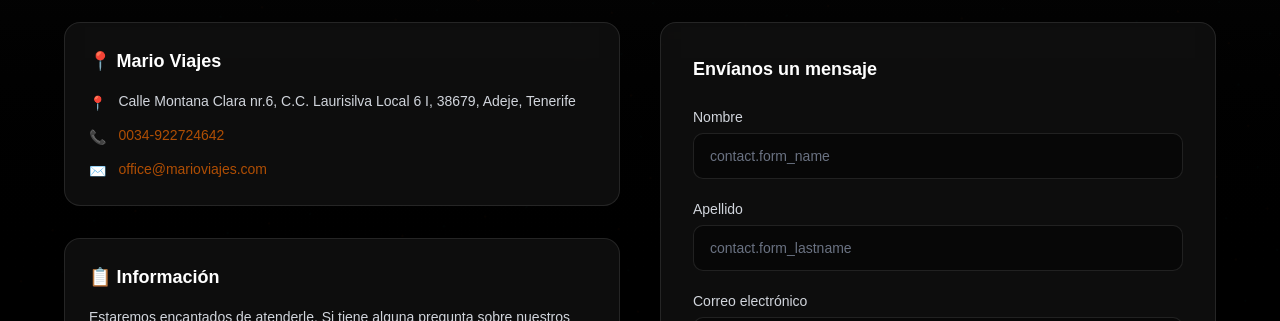
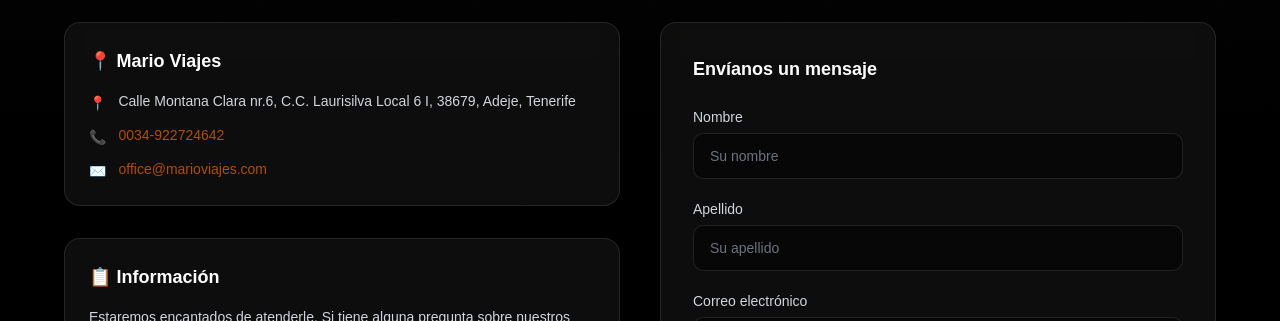
Before and after one commit to dispeakble/rake-cms, a Next.js app: page / in a window 1280 px wide. Shown: the part 5140-5461 px from the top of the page. Built offline with nearby package versions, Linux system fonts and the light colour scheme; no server answers.

Commit message:
fix: contact form placeholder keys in static Contact.tsx

```diff
--- a/src/components/theme/Contact.tsx
+++ b/src/components/theme/Contact.tsx
@@ -112,7 +112,7 @@
                 <label className="mb-1.5 block text-sm font-medium text-gray-300">{t("contact.form_name_label")}</label>
                 <motion.input
                   type="text"
-                  placeholder={t("contact.form_name")}
+                  placeholder={t("contact.form_name_placeholder")}
                   whileFocus={{ scale: 1.01 }}
                   className="w-full rounded-lg border border-white/10 bg-black/40 px-4 py-3 text-sm text-white placeholder-gray-500 transition-all duration-300 focus:border-[var(--color-gold)] focus:outline-none focus:ring-[3px] focus:ring-[var(--color-gold)]/20 focus:shadow-[0_0_20px_rgba(var(--color-gold-rgb), 0.15)]"
                 />
@@ -121,7 +121,7 @@
                 <label className="mb-1.5 block text-sm font-medium text-gray-300">{t("contact.form_surname_label")}</label>
                 <motion.input
                   type="text"
-                  placeholder={t("contact.form_lastname")}
+                  placeholder={t("contact.form_surname_placeholder")}
                   whileFocus={{ scale: 1.01 }}
                   className="w-full rounded-lg border border-white/10 bg-black/40 px-4 py-3 text-sm text-white placeholder-gray-500 transition-all duration-300 focus:border-[var(--color-gold)] focus:outline-none focus:ring-[3px] focus:ring-[var(--color-gold)]/20 focus:shadow-[0_0_20px_rgba(var(--color-gold-rgb), 0.15)]"
                 />
```
